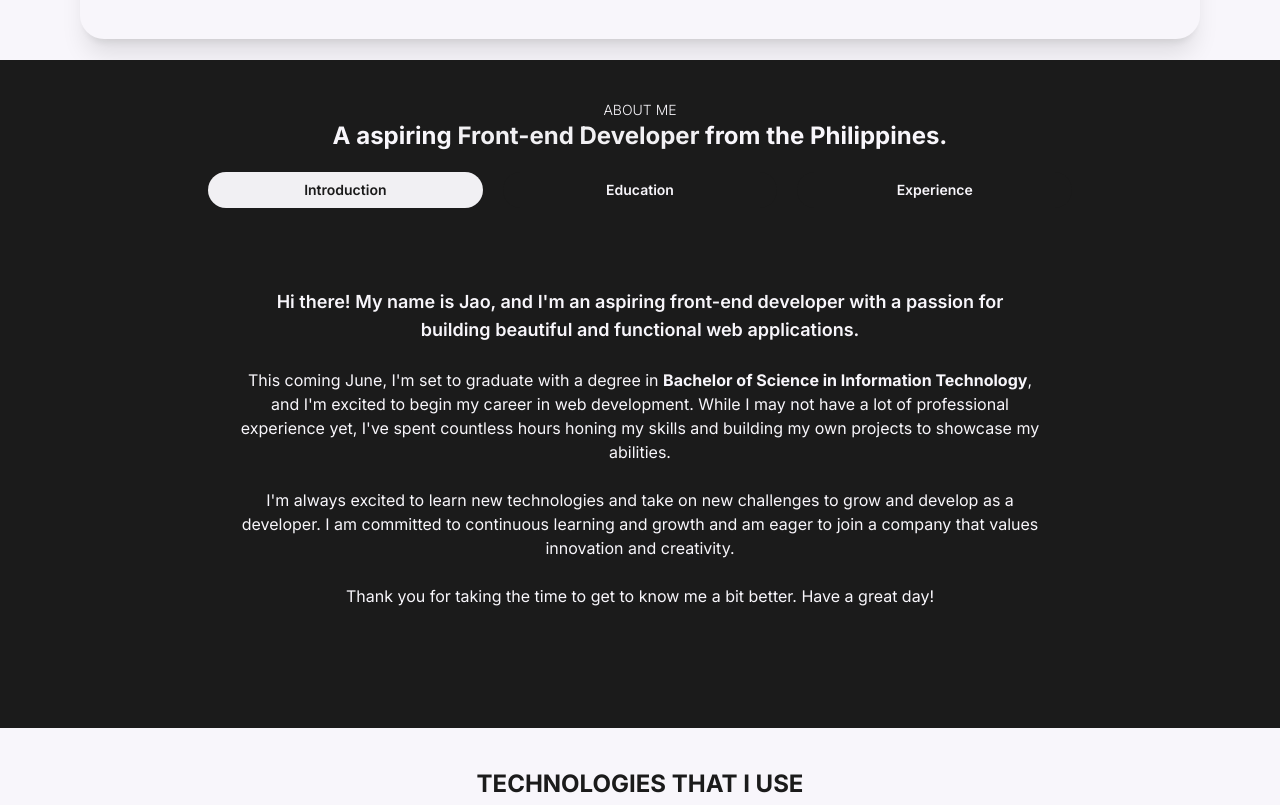
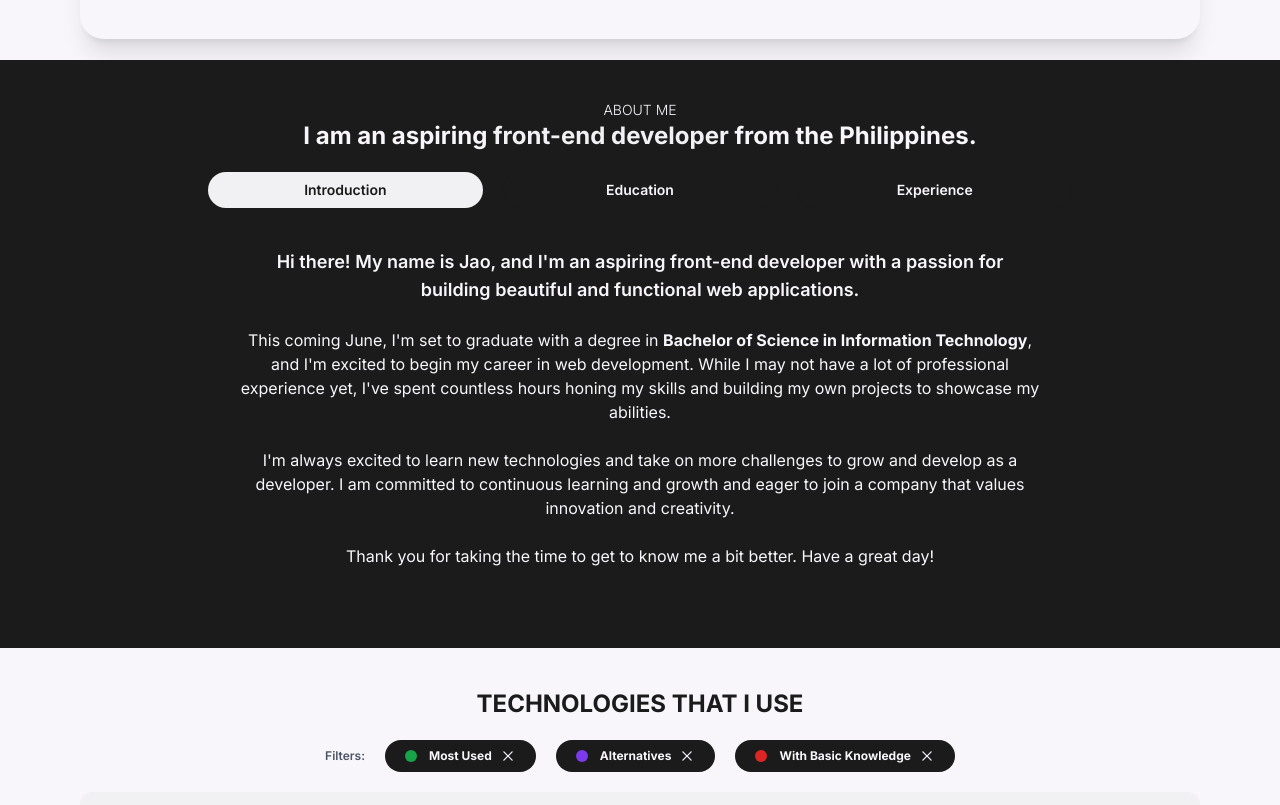
Before and after one commit to mirandajaorenzo26/portfolio-website, a React (Vite) app: page / in a window 1280 px wide. Shown: the part 740-1545 px from the top of the page. Built offline with nearby package versions, Linux system fonts and the light colour scheme; what prettier-plugin-tailwindcss would draw is missing.

Commit message:
Update content

```diff
--- a/src/components/sections-components/about/AboutIntro.jsx
+++ b/src/components/sections-components/about/AboutIntro.jsx
@@ -1,6 +1,6 @@
 export default function AboutIntro() {
   return (
-    <div className='animate__animated animate__fadeInLeft my-20 lg:mx-40'>
+    <div className='animate__animated animate__fadeInLeft my-10 lg:mx-40'>
       <p className='text-lg font-semibold'>
         Hi there! My name is Jao, and I&apos;m an aspiring front-end developer
         with a passion for building beautiful and functional web applications.
@@ -16,10 +16,10 @@ export default function AboutIntro() {
       </p>
       <br />
       <p>
-        I&apos;m always excited to learn new technologies and take on new
+        I&apos;m always excited to learn new technologies and take on more
         challenges to grow and develop as a developer. I am committed to
-        continuous learning and growth and am eager to join a company that
-        values innovation and creativity.
+        continuous learning and growth and eager to join a company that values
+        innovation and creativity.
       </p>
       <br />
       <p>
--- a/src/sections/About.jsx
+++ b/src/sections/About.jsx
@@ -29,9 +29,9 @@ function About() {
       <div>
         <h2 className='text-sm font-light uppercase'>About me</h2>
         <strong className='text-2xl font-bold md:text-2xl'>
-          A aspiring{' '}
+          I am an aspiring{' '}
           <span className='hover-underline-animation '>
-            Front-end Developer
+            front-end developer
           </span>{' '}
           from the Philippines.
         </strong>
```
Also changed, not shown: 1 other file (tests, documents, lock files or other folders).
